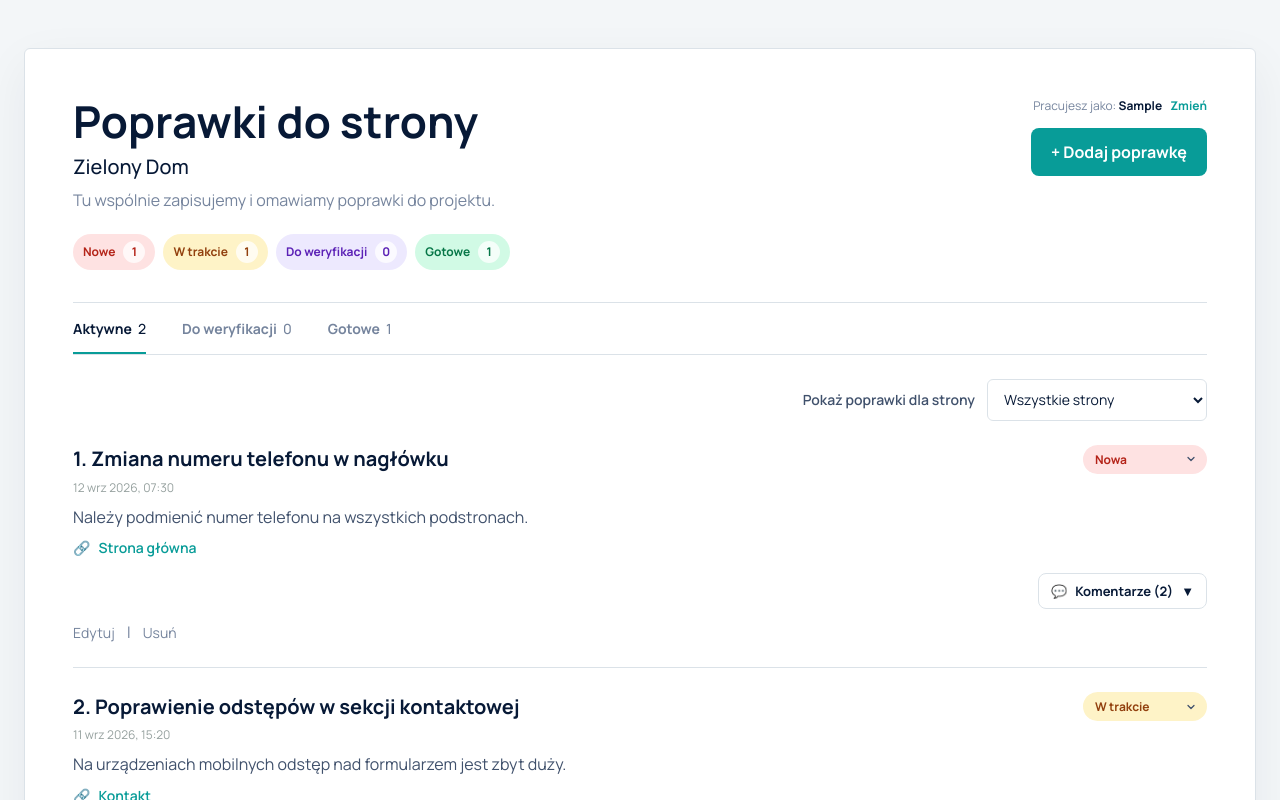
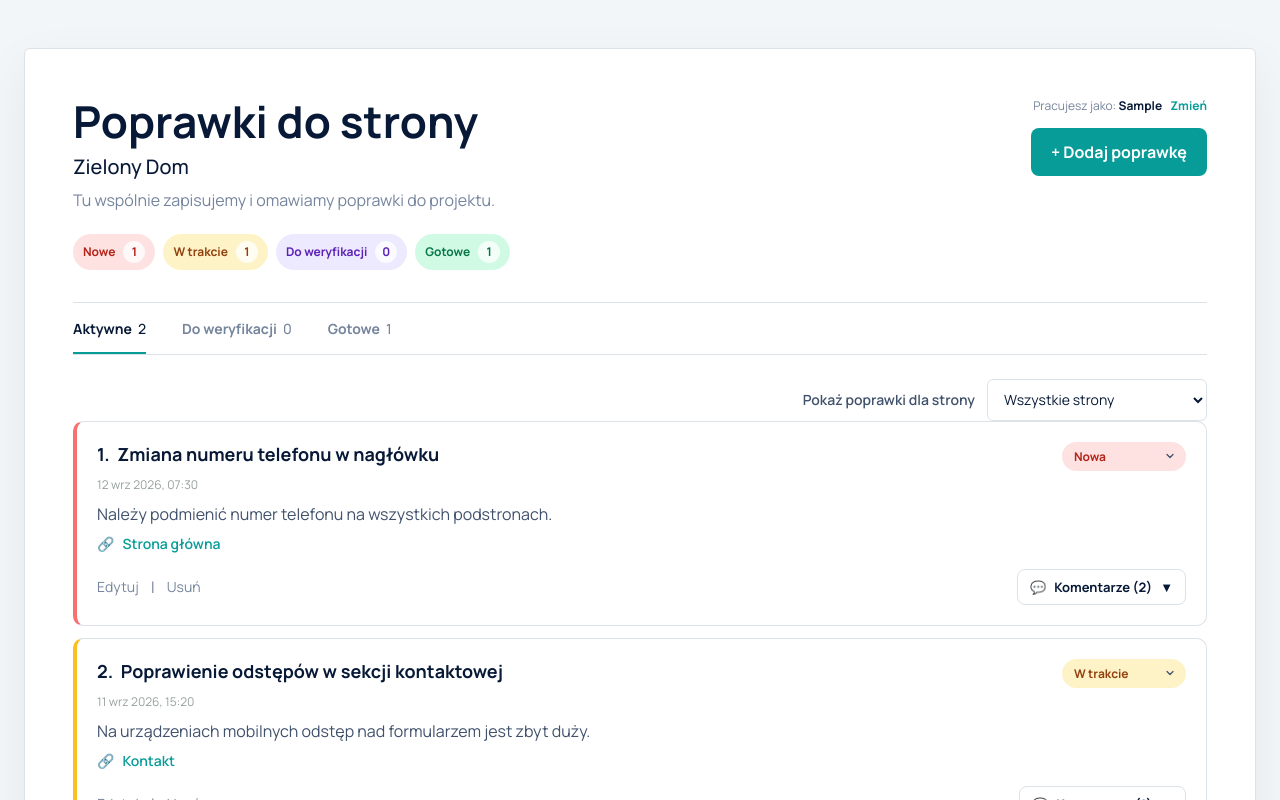
Before and after one commit to natalkakielbicka-coder/corrections-manager, a Vue app: page / in a window 1280 px wide. Both pictures are taken after typing "Sample" into the empty fields and a click on the button "Rozpocznij". Shown: the top 800 px of the page. Built offline with nearby package versions, Linux system fonts and the light colour scheme.

Commit message:
Redesign correction cards and comments

```diff
--- a/src/components/corrections/CorrectionCard.vue
+++ b/src/components/corrections/CorrectionCard.vue
@@ -35,13 +35,33 @@ const emit = defineEmits(['add-comment', 'update-status', 'edit', 'delete', 'del
 </script>
 
 <template>
-  <article class="correction-card" :class="{ 'correction-card--without-comments': !showComments }">
+  <article
+    class="correction-card"
+    :class="{ 'correction-card--without-comments': !showComments }"
+    :data-status="correction.status"
+  >
     <div class="correction-card__content">
+      <div
+        class="correction-card__main"
+        :class="{ 'correction-card__main--with-image': correction.imageUrl }"
+      >
+        <button
+          v-if="correction.imageUrl"
+          class="correction-card__image"
+          type="button"
+          aria-label="Powiększ załączone zdjęcie"
+          @click="isImagePreviewOpen = true"
+        >
+          <img :src="correction.imageUrl" :alt="`Załącznik do poprawki: ${correction.title}`" />
+        </button>
+
+        <div class="correction-card__details">
           <div class="correction-card__header">
             <h2 class="correction-card__title">
               <span>{{ number }}.</span>
               {{ correction.title }}
             </h2>
+
             <select
               class="correction-card__status"
               :class="correctionStatuses[correction.status]?.className"
@@ -86,16 +106,23 @@ const emit = defineEmits(['add-comment', 'update-status', 'edit', 'delete', 'del
             <span aria-hidden="true">🔗</span>
             {{ selectedPage.title }}
           </a>
+        </div>
+      </div>
+
+      <div class="correction-card__footer">
+        <div class="correction-card__actions">
+          <button type="button" @click="emit('edit', correction.id)">Edytuj</button>
+
+          <span aria-hidden="true">|</span>
 
           <button
-        v-if="correction.imageUrl"
-        class="correction-card__image"
+            class="correction-card__delete"
             type="button"
-        aria-label="Powiększ załączone zdjęcie"
-        @click="isImagePreviewOpen = true"
+            @click="emit('delete', correction.id)"
           >
-        <img :src="correction.imageUrl" :alt="`Załącznik do poprawki: ${correction.title}`" />
+            Usuń
           </button>
+        </div>
 
         <button
           v-if="showComments"
@@ -111,19 +138,6 @@ const emit = defineEmits(['add-comment', 'update-status', 'edit', 'delete', 'del
           <span aria-hidden="true">
             {{ isCommentsOpen ? '▲' : '▼' }}
           </span>
-      </button>
-
-      <div class="correction-card__actions">
-        <button type="button" @click="emit('edit', correction.id)">Edytuj</button>
-
-        <span aria-hidden="true">|</span>
-
-        <button
-          class="correction-card__delete"
-          type="button"
-          @click="emit('delete', correction.id)"
-        >
-          Usuń
         </button>
       </div>
     </div>
@@ -150,38 +164,83 @@ const emit = defineEmits(['add-comment', 'update-status', 'edit', 'delete', 'del
 .correction-card {
   display: grid;
   grid-template-columns: 1fr;
-  padding-block: 24px;
-  border-bottom: 1px solid var(--color-border);
+  padding: 20px;
+  border: 1px solid var(--color-border);
+  border-left-width: 4px;
+  border-radius: 10px;
+  background-color: #ffffff;
 }
 
-.correction-card:last-child {
-  border-bottom: 0;
+.correction-card + .correction-card {
+  margin-top: 12px;
 }
 
-.correction-card__content {
+.correction-card[data-status='new'] {
+  border-left-color: #f87171;
+}
+
+.correction-card[data-status='inProgress'] {
+  border-left-color: #fbbf24;
+}
+
+.correction-card[data-status='review'] {
+  border-left-color: #8b5cf6;
+}
+
+.correction-card[data-status='ready'] {
+  border-left-color: #34d399;
+}
+
+.correction-card__content,
+.correction-card__details {
   min-width: 0;
+}
+
+.correction-card__main--with-image {
+  display: grid;
+  grid-template-columns: 180px minmax(0, 1fr);
+  align-items: start;
+  gap: 20px;
 }
 
 .correction-card__header {
   display: flex;
-  align-items: center;
+  width: 100%;
+  align-items: flex-start;
   justify-content: space-between;
   gap: 20px;
-  width: 100%;
 }
 
 .correction-card__title {
   min-width: 0;
   margin: 0;
   color: var(--color-heading);
-  font-size: 20px;
+  font-size: 18px;
   line-height: 1.4;
+}
+
+.correction-card__title span {
+  margin-right: 4px;
+}
+
+.correction-card__meta {
+  display: flex;
+  flex-wrap: wrap;
+  gap: 6px 14px;
+  margin-top: 6px;
+  color: #7b8986;
+  font-size: 12px;
+  line-height: 1.4;
+}
+
+.correction-card__meta time {
+  color: #96a19f;
 }
 
 .correction-card__description {
   margin: 8px 0 0;
   color: var(--color-text);
-  line-height: 1.6;
+  line-height: 1.5;
 }
 
 .correction-card__page {
@@ -189,7 +248,7 @@ const emit = defineEmits(['add-comment', 'update-status', 'edit', 'delete', 'del
   width: fit-content;
   align-items: center;
   gap: 8px;
-  margin: 8px 0 0;
+  margin-top: 8px;
   color: var(--color-brand);
   font-size: 14px;
   font-weight: 600;
@@ -198,6 +257,31 @@ const emit = defineEmits(['add-comment', 'update-status', 'edit', 'delete', 'del
 
 .correction-card__page:hover {
   color: var(--color-brand-hover);
+}
+
+.correction-card__image {
+  display: block;
+  width: 180px;
+  height: 112px;
+  margin: 0;
+  padding: 0;
+  overflow: hidden;
+  border: 0;
+  border-radius: 8px;
+  background: none;
+  cursor: pointer;
+}
+
+.correction-card__image img {
+  display: block;
+  width: 100%;
+  height: 100%;
+  object-fit: cover;
+  transition: transform 0.2s ease;
+}
+
+.correction-card__image:hover img {
+  transform: scale(1.03);
 }
 
 .correction-card__status {
@@ -209,6 +293,7 @@ const emit = defineEmits(['add-comment', 'update-status', 'edit', 'delete', 'del
   background-repeat: no-repeat;
   background-position: right 10px center;
   background-size: 12px;
+  font: inherit;
   font-size: 12px;
   font-weight: 700;
   cursor: pointer;
@@ -236,11 +321,18 @@ const emit = defineEmits(['add-comment', 'update-status', 'edit', 'delete', 'del
   color: #067647;
 }
 
+.correction-card__footer {
+  display: flex;
+  align-items: center;
+  justify-content: space-between;
+  gap: 20px;
+  margin-top: 16px;
+}
+
 .correction-card__actions {
   display: flex;
   align-items: center;
   gap: 12px;
-  margin-top: 12px;
   color: var(--color-muted);
 }
 
@@ -249,7 +341,9 @@ const emit = defineEmits(['add-comment', 'update-status', 'edit', 'delete', 'del
   border: 0;
   background: none;
   color: inherit;
+  font: inherit;
   font-size: 14px;
+  cursor: pointer;
 }
 
 .correction-card__actions button:hover {
@@ -260,63 +354,12 @@ const emit = defineEmits(['add-comment', 'update-status', 'edit', 'delete', 'del
   color: #b42318;
 }
 
-.correction-card > .comments {
-  min-width: 0;
-  padding-left: 24px;
-  border-left: 1px solid var(--color-border);
-}
-
-.correction-card__image {
-  display: block;
-  width: min(100%, 320px);
-  overflow: hidden;
-  margin-top: 16px;
-  padding: 0;
-  border: 1px solid var(--color-border);
-  border-radius: 8px;
-  background-color: var(--color-background);
-  cursor: zoom-in;
-}
-
-.correction-card__image img {
-  width: 100%;
-  max-height: 220px;
-  object-fit: cover;
-  transition: transform 200ms ease;
-}
-
-.correction-card__image:hover img {
-  transform: scale(1.03);
-}
-
-.correction-card--without-comments {
-  grid-template-columns: 1fr;
-}
-
-.correction-card--without-comments .correction-card__content {
-  padding-right: 0;
-}
-
-.correction-card__meta {
-  display: flex;
-  flex-wrap: wrap;
-  gap: 6px 14px;
-  margin-top: 6px;
-  color: #7b8986;
-  font-size: 12px;
-  line-height: 1.4;
-}
-
-.correction-card__meta time {
-  color: #96a19f;
-}
-
 .correction-card__comments-toggle {
   display: flex;
+  width: fit-content;
   align-items: center;
   gap: 8px;
-  width: fit-content;
-  margin: 16px 0 0 auto;
+  margin: 0;
   padding: 8px 12px;
   border: 1px solid var(--color-border);
   border-radius: 8px;
@@ -346,17 +389,28 @@ const emit = defineEmits(['add-comment', 'update-status', 'edit', 'delete', 'del
   background-color: #f8faf9;
 }
 
-@media (max-width: 991px) {
-  .correction-card__header {
-    align-items: flex-start;
+@media (max-width: 767px) {
+  .correction-card__main--with-image {
+    grid-template-columns: 1fr;
   }
 
-  .correction-card__status {
-    flex-shrink: 0;
+  .correction-card__main--with-image .correction-card__details {
+    grid-row: 1;
+  }
+
+  .correction-card__main--with-image .correction-card__image {
+    grid-row: 2;
+    width: 100%;
+    height: 180px;
+    margin-top: 14px;
   }
 }
 
 @media (max-width: 479px) {
+  .correction-card {
+    padding: 16px;
+  }
+
   .correction-card__header {
     flex-direction: column;
     gap: 10px;
@@ -366,9 +420,23 @@ const emit = defineEmits(['add-comment', 'update-status', 'edit', 'delete', 'del
     align-self: flex-end;
   }
 
+  .correction-card__footer {
+    flex-direction: column-reverse;
+    align-items: stretch;
+    gap: 12px;
+  }
+
+  .correction-card__actions {
+    justify-content: center;
+  }
+
   .correction-card__comments-toggle {
     justify-content: center;
     width: 100%;
   }
+
+  .correction-card__comments-panel {
+    padding: 14px;
+  }
 }
 </style>
```
Lines whose indentation alone changed are shown as unchanged.
